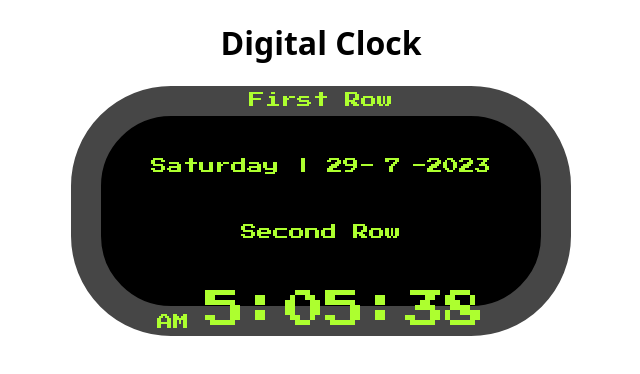
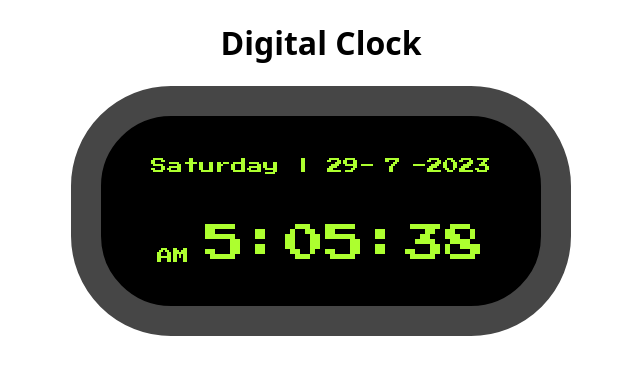
Before and after one commit to KaranBE/DigiClock, a plain HTML site: page index.html in a window 1280 px wide. Shown: the whole page, without its empty margins (319-959 px from the left). Drawn offline with Linux system fonts and the light colour scheme.

Commit message:
Update index.html

```diff
--- a/index.html
+++ b/index.html
@@ -12,14 +12,12 @@
     <h1>Digital Clock</h1>
 
     <div class="container">
-      First Row
       <div class="first-row">
         <div id="day"></div>
         <div id="month"></div>
         <div id="year"></div>
       </div>
 
-      Second Row
       <div class="second-row">
         <span id="amOrpm"></span>
         <div id="clock"></div>
```
